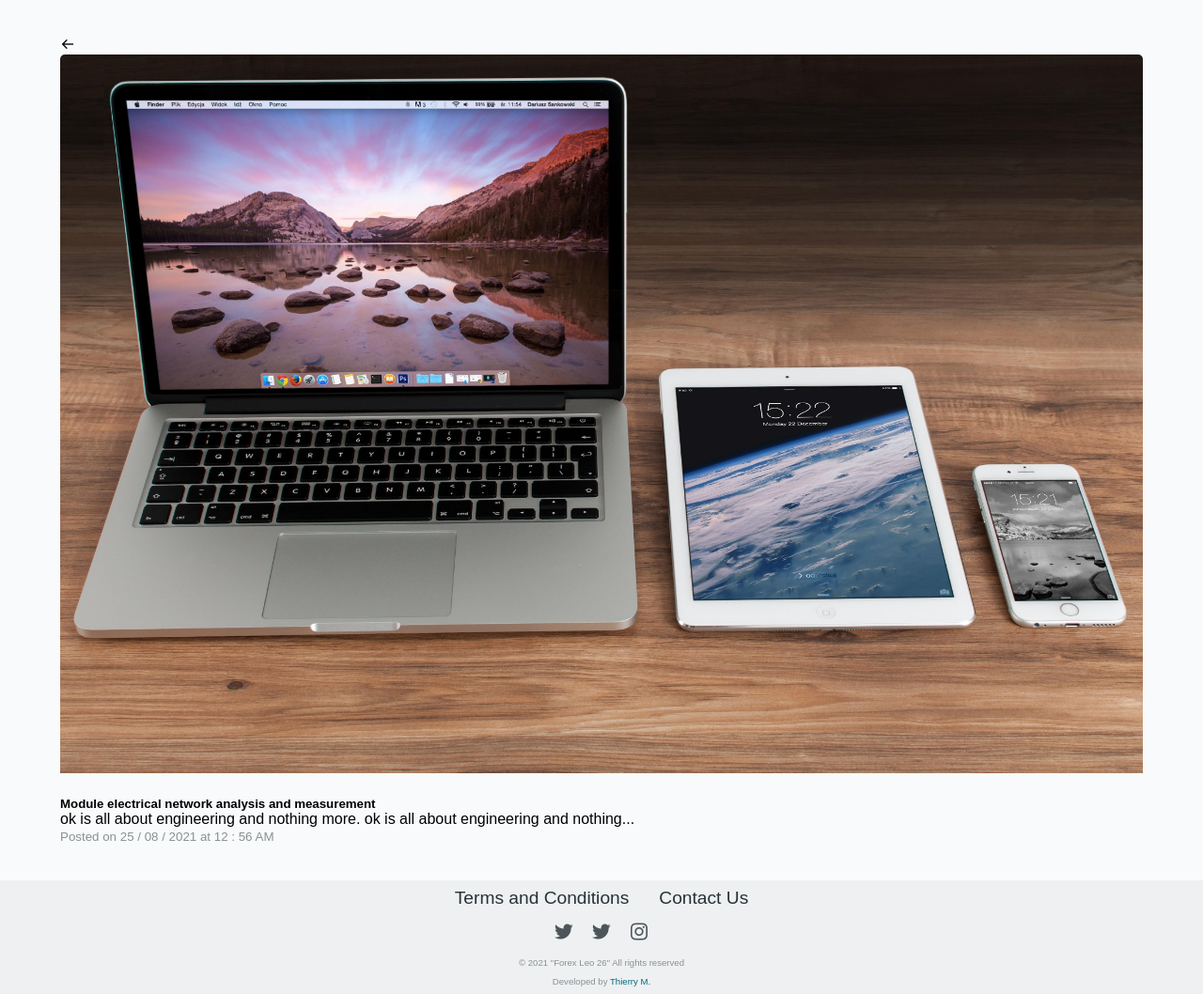
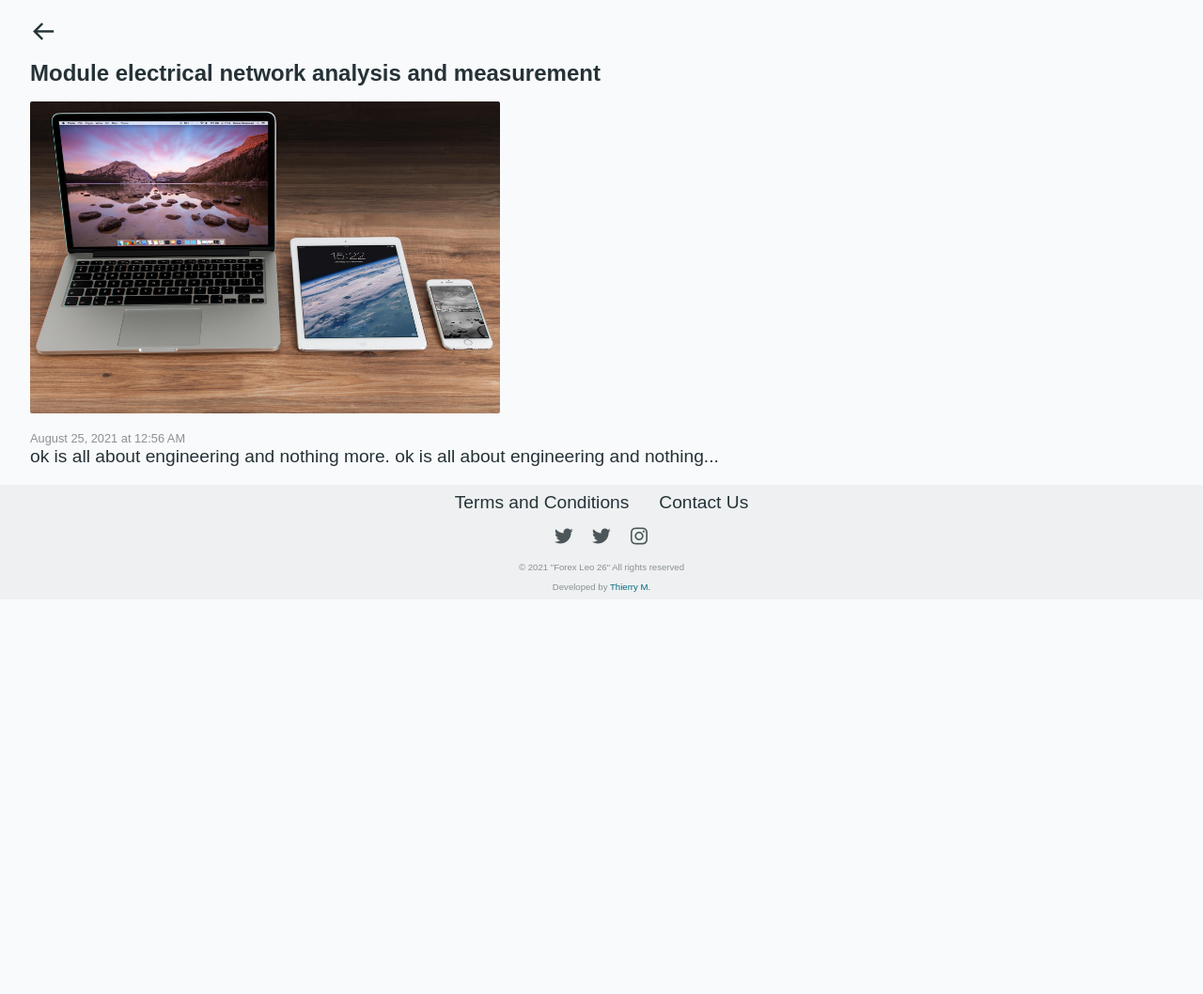
Before and after one commit to r-e-d-ant/forex-leo-26, a Flask app: a page that uses forex_26_app/templates/post.html in a window 1280 px wide. Shown: the part 68-1126 px from the top of the page at 94% size. After the commit the page ends 698 px from the top, so only its background shows below. Run offline with Flask 2, Linux system fonts and the light colour scheme; data comes from the database, SQL or seed files in the repository.

Commit message:
Structured the main post page

```diff
--- /dev/null
+++ b/forex_26_app/static/post.css
@@ -0,0 +1,38 @@
+
+.main-post-container {
+	display: flex;
+	flex-direction: column;
+	align-items: flex-start;
+	justify-content: center;
+}
+.bx-arrow-back {
+	cursor: pointer;
+	color: var(--primary-clr);
+	font-size: 1.8rem;
+	transition: 100ms transform;
+}
+.bx-arrow-back:hover {
+	transform: translateX(-3px);
+}
+.post-title {
+	font-size: 1.5rem;
+	color: var(--primary-clr);
+	max-width: 60rem;
+	margin: 1rem 0;
+}
+.post-overview-image {
+	width: 100%;
+	height: auto;
+	border-radius: 2px;
+	margin-bottom: .3rem;
+}
+@media screen and (min-width: 768px){
+	.post-overview-image {
+		width: 500px;
+		margin-bottom: .8rem;
+	}
+}
+.whole-post {
+	font-size:1.2rem;
+	color: var(--primary-clr);
+}
--- a/forex_26_app/templates/layout.html
+++ b/forex_26_app/templates/layout.html
@@ -22,6 +22,7 @@
     <!-- •••••••••• -->
     <link rel="shortcut icon" href="{{ url_for('static', filename='icons/favicon.ico')}}">
     <link href="{{ url_for('static', filename='home.css') }}" rel="stylesheet">
+    <link href="{{ url_for('static', filename='post.css') }}" rel="stylesheet">
     <link href="{{ url_for('static', filename='style.css') }}" rel="stylesheet">
     <!-- HEAD SCRIPT -->
     {% if title %}
--- a/forex_26_app/templates/post.html
+++ b/forex_26_app/templates/post.html
@@ -4,38 +4,24 @@
 {% extends "layout.html" %}
 
 {% block content %}
-<article class="container pt-5">
-{% if admin_post.image != "default.jpg" %}
+<div class="main-post-container">
     <i class='bx bx-arrow-back' title="back" onclick="history.back()"></i>
-    <div class="card mb-3">
-        <img class="overview-image" style="width:100%;height:auto;" alt="image" src="{{ url_for('static', filename='photos/' + admin_post.image ) }}">
+    <div class="card">
+        <h5 class="post-title">{{ admin_post.title }}</h5>
+
+        <img class="post-overview-image" alt="image" src="{{ url_for('static', filename='photos/' + admin_post.image ) }}">
 
         <div class="card-body">
-            <h5 class="card-title">{{ admin_post.title }}</h5>
-            <p class="card-text article-content">{{ admin_post.post }}</p>
-            <p class="card-text"><small class="text-muted">Posted on {{ admin_post.posted_date.strftime("%d / %m / %Y") }} at {{ admin_post.posted_date.strftime("%-I")|int + 2 }} : {{ admin_post.posted_date.strftime("%-M") }} {{ admin_post.posted_date.strftime("%p") }}</small></p>
+            <span class="text-muted date-posted">
+            {{ admin_post.posted_date.strftime("%B %d, %Y") }} at {{ admin_post.posted_date.strftime("%-I")|int + 2 }}:{{ admin_post.posted_date.strftime("%-M") }} {{ admin_post.posted_date.strftime("%p") }}</span>
+            <p class="whole-post">{{ admin_post.post }}</p>
         </div>
         {% if current_user.is_authenticated %}
-        <div class="container mt-5 mb-3">
+        <div class="container">
             <a class="btn btn-outline-warning" href="{{ url_for('update', post_id=admin_post.id) }}">Update</a>
             <a class="btn btn-outline-danger" href="{{ url_for('delete', post_id=admin_post.id) }}">Delete</a>
         </div>
         {% endif %}
     </div>
-{% else %}
-    <div class="card mb-3">
-        <div class="card-body">
-            <h5 class="card-title">{{ admin_post.title }}</h5>
-            <p class="card-text article-content">{{ admin_post.post }}</p>
-            <p class="card-text"><small class="text-muted">Posted on {{ admin_post.posted_date.strftime("%d / %m / %Y") }} at {{ admin_post.posted_date.strftime("%-I")|int + 2 }} : {{ admin_post.posted_date.strftime("%-M") }} {{ admin_post.posted_date.strftime("%p") }}</small></p>
-        </div>
-        {% if current_user.is_authenticated %}
-        <div class="container mt-5 mb-3">
-            <a class="btn btn-outline-warning" href="{{ url_for('update', post_id=admin_post.id) }}">Update</a>
-            <a class="btn btn-outline-danger" href="{{ url_for('delete', post_id=admin_post.id) }}">Delete</a>
-        </div>
-        {% endif %}
-    </div>
-{% endif %}
-</article>
+</div>
 {% endblock %}
```
